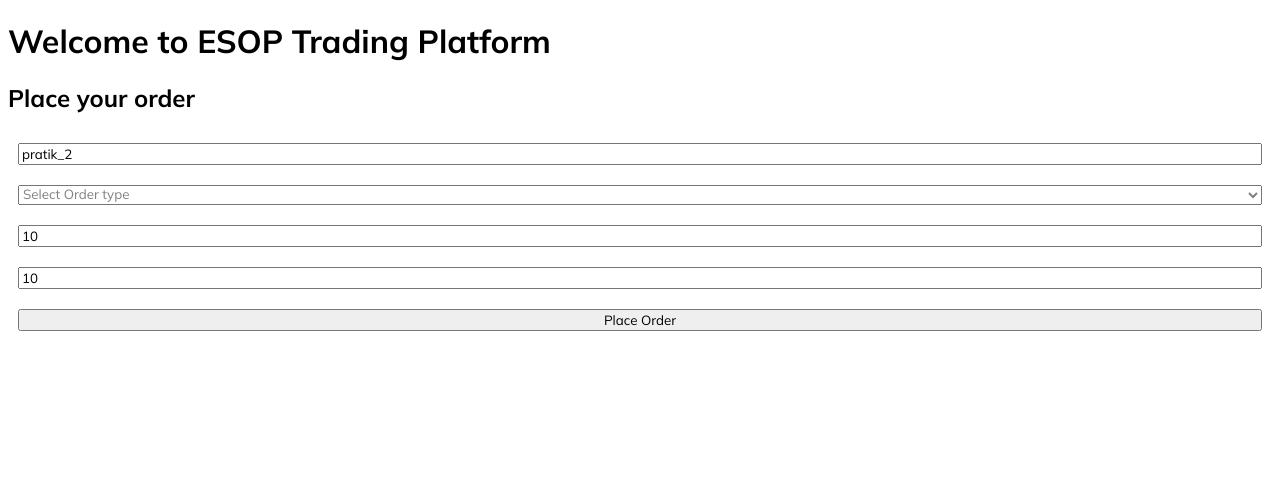
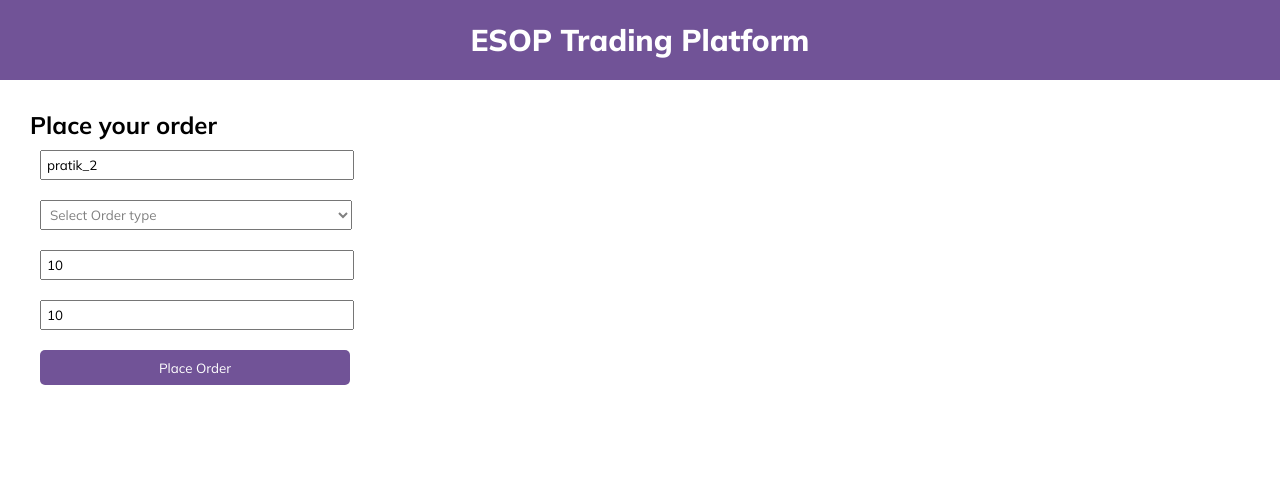
Before and after one commit to harshbhandarivs/esop-ui, a plain HTML site: page index.html in a window 1280 px wide. Drawn offline with Linux system fonts and the light colour scheme.

Commit message:
Format index page and add navbar

```diff
--- a/css/index.css
+++ b/css/index.css
@@ -1,13 +1,47 @@
 * {
-    font-family: 'Mulish', 'sans-serif';
+  font-family: "Mulish", "sans-serif";
+  margin: 0;
+  padding: 0;
 }
+
+.platform-title-div {
+  background: #715397;
+    display: flex;
+    justify-content: center;
+    align-items: center;
+    height: 80px;
+}
+.submit-button{
+  background-color: #715397;
+  border-radius: 5px;
+  border:none;
+  height: 25px;
+  color: white;
+}
+.platform-title {
+  color: #FFF;
+    font-size: 30px;
+    font-weight: 800;
+}
+.message-div,
+.place-order-div{
+  padding: 30px;
+}
+.platform-title
+{
+  margin: 10px;
+  padding: 5px;
+}
+
 /* #715397 */
 #errorMessage {
   color: rgb(196, 79, 79);
 }
-#esopType{
-    display: none;
+
+#esopType {
+  display: none;
 }
+
 select:has(option:disabled:checked[hidden]) {
   color: gray;
 }
@@ -17,10 +51,14 @@ select option {
 }
 
 form {
-    display: flex;
-    flex-direction: column;
+  display: flex;
+  flex-direction: column;
 }
 
-input, select {
-    margin: 10px;
+input,
+select {
+  margin: 10px;
+  width: 300px;
+  padding: 5px;
+  box-sizing: content-box;
 }
--- a/index.html
+++ b/index.html
@@ -1,34 +1,66 @@
 <!DOCTYPE html>
 <html lang="en">
   <head>
-    <meta charset="UTF-8">
+    <meta charset="UTF-8" />
     <title>Title</title>
-    <link rel="stylesheet" href="css/index.css">
-    <link rel="preconnect" href="https://fonts.googleapis.com">
-<link rel="preconnect" href="https://fonts.gstatic.com" crossorigin>
-<link href="https://fonts.googleapis.com/css2?family=Mulish:ital,wght@0,200;0,300;0,400;0,500;0,600;0,700;0,800;1,200;1,300;1,400;1,500;1,600;1,700;1,800&display=swap" rel="stylesheet">
+    <link rel="stylesheet" href="css/index.css" />
+    <link rel="preconnect" href="https://fonts.googleapis.com" />
+    <link rel="preconnect" href="https://fonts.gstatic.com" crossorigin />
+    <link
+      href="https://fonts.googleapis.com/css2?family=Mulish:ital,wght@0,200;0,300;0,400;0,500;0,600;0,700;0,800;1,200;1,300;1,400;1,500;1,600;1,700;1,800&display=swap"
+      rel="stylesheet"
+    />
   </head>
   <body>
-<h1>Welcome to ESOP Trading Platform</h1>
-<h2>Place your order</h2>
+    <div class="platform-title-div">
+      <h1 class="platform-title">ESOP Trading Platform</h1>
+    </div>
+    <div class="place-order-div">
+      <h2 class="place-order-title">Place your order</h2>
       <form id="form">
-    <input type="text" placeholder="Enter username" id="userName" value="pratik_2">
+        <input
+          type="text"
+          placeholder="Enter username"
+          id="userName"
+          value="pratik_2"
+        />
         <select name="orderType" id="orderType">
           <option value="" disabled selected hidden>Select Order type</option>
           <option value="BUY">Buy</option>
           <option value="SELL">Sell</option>
         </select>
-    <input type="number" min="0" placeholder="Enter quantity" id="quantity" value="10">
-    <input type="number" min="0" placeholder="Enter price" id="price" value="10">
+        <input
+          type="number"
+          min="0"
+          placeholder="Enter quantity"
+          id="quantity"
+          value="10"
+        />
+        <input
+          type="number"
+          min="0"
+          placeholder="Enter price"
+          id="price"
+          value="10"
+        />
         <select name="esopType" id="esopType">
           <option value="" disabled selected hidden>Select ESOP type</option>
           <option value="NON_PERFORMANCE">NON_PERFORMANCE</option>
           <option value="PERFORMANCE">PERFORMANCE</option>
         </select>
-    <input type="submit" value="Place Order" id="submit">
+        <input
+          class="submit-button"
+          type="submit"
+          value="Place Order"
+          id="submit"
+        />
       </form>
+      <div class="message-div">
         <div id="successMessage"></div>
         <div id="errorMessage"></div>
+      </div>
+    </div>
+
     <script src="js/index.js"></script>
   </body>
 </html>
```
Lines whose indentation alone changed are shown as unchanged.
